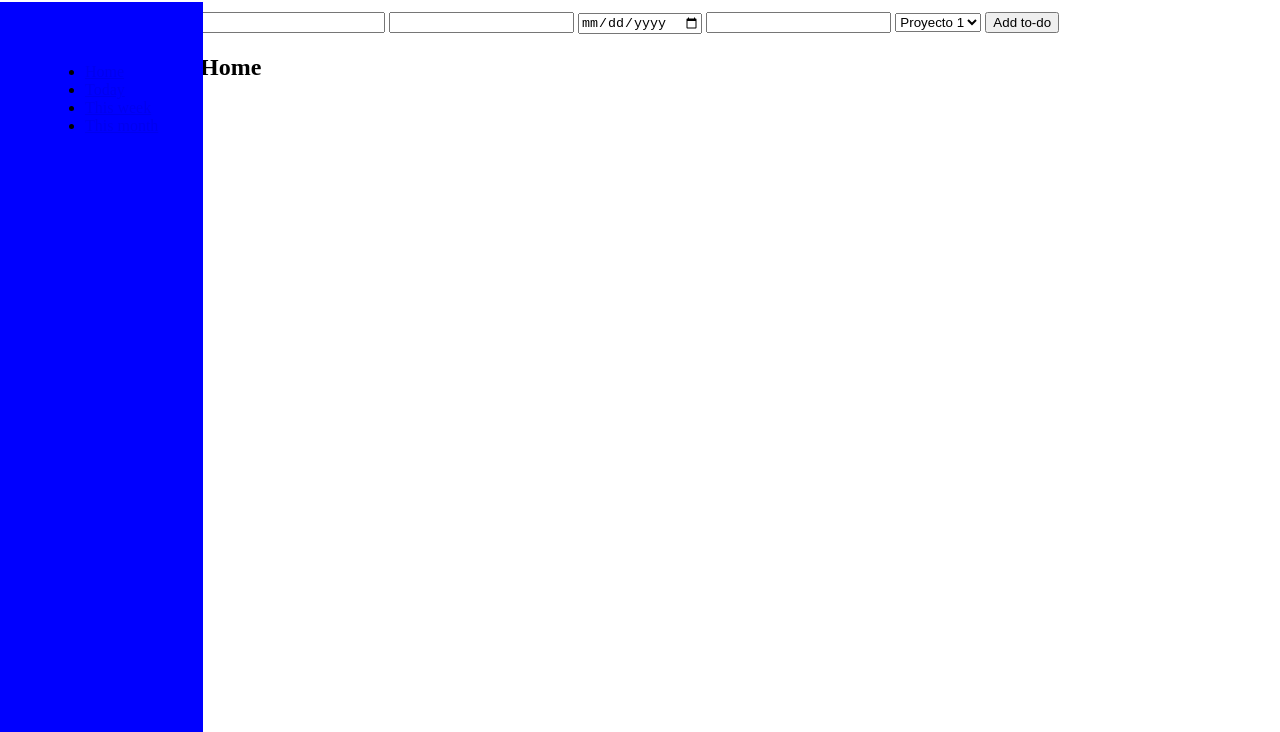
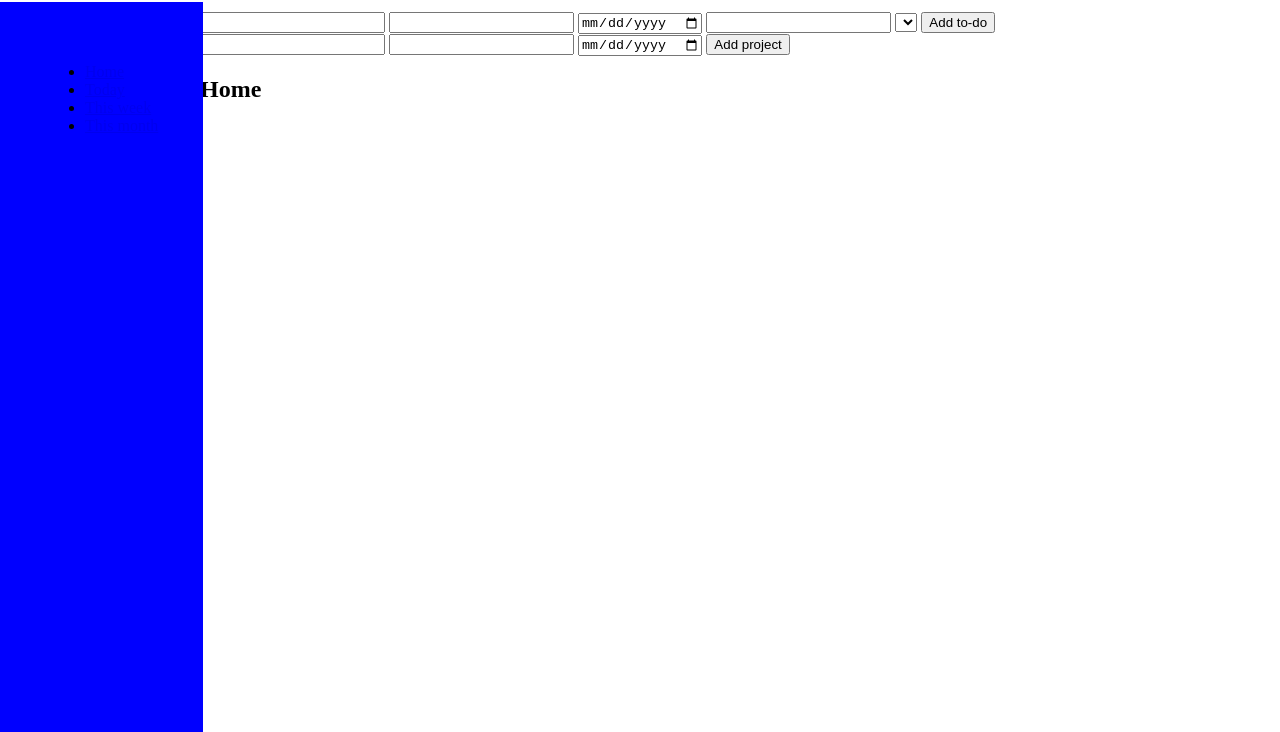
Before and after one commit to GonzaloPiombi/todo-list, a website built with webpack: page dist/index.html in a window 1280 px wide. Shown: the part 68-800 px from the top of the page. Built offline with nearby package versions, Linux system fonts and the light colour scheme.

Commit message:
Change layout.

```diff
--- a/dist/index.html
+++ b/dist/index.html
@@ -22,7 +22,9 @@
                 </ul>
             </div>
             <div class="projects">
+                <ul>
 
+                </ul>
             </div>
         </nav>
         <section>
@@ -32,10 +34,17 @@
                 <input type="date">
                 <input type="text">
                 <select name="project" id="">
-                    <option value="Proyecto 1">Proyecto 1</option>
-                    <option value="Proyecto 2">Proyecto 2</option>
+
                 </select>
                 <button id="add-task-button" type="button">Add to-do</button>
+            </form>
+        </section>
+        <section>
+            <form action="">
+                <input type="text">
+                <input type="text">
+                <input type="date">
+                <button id="add-project-button" type="button">Add project</button>
             </form>
         </section>
         <section class="tasks">
```
